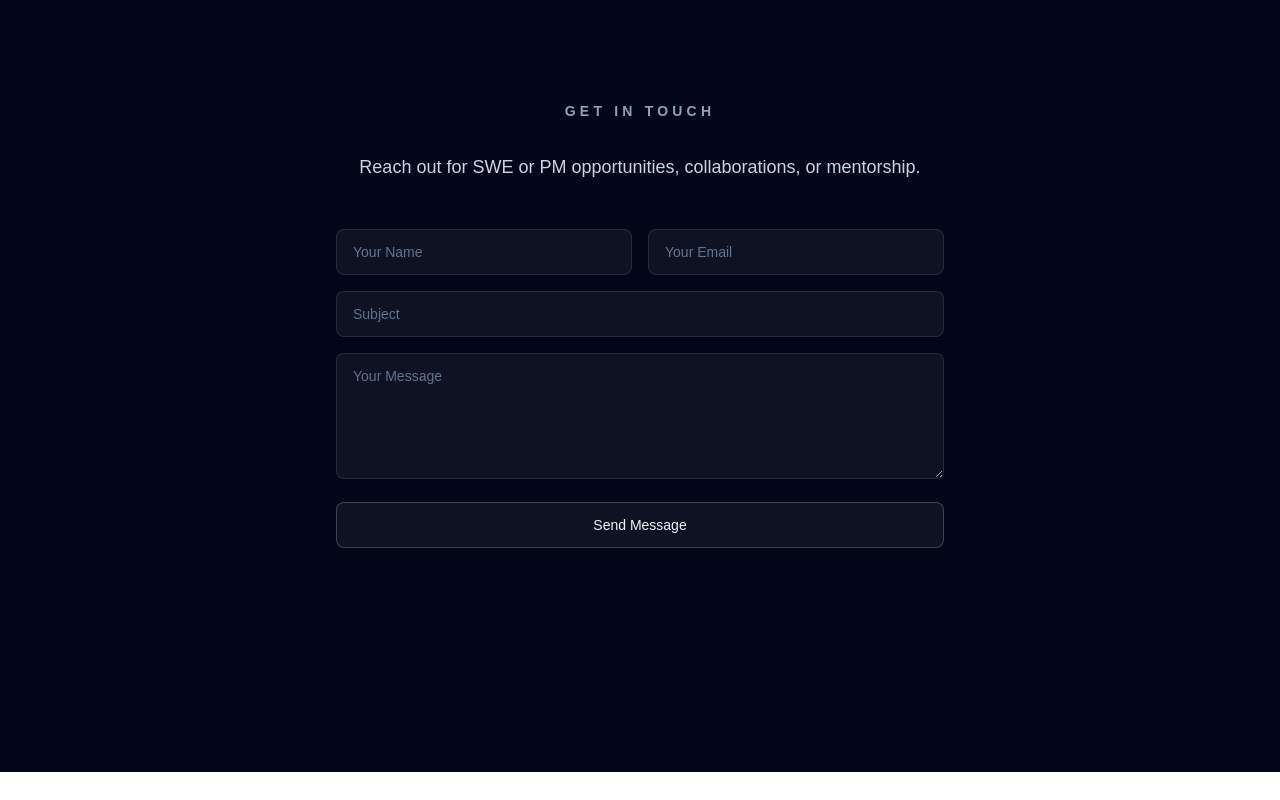
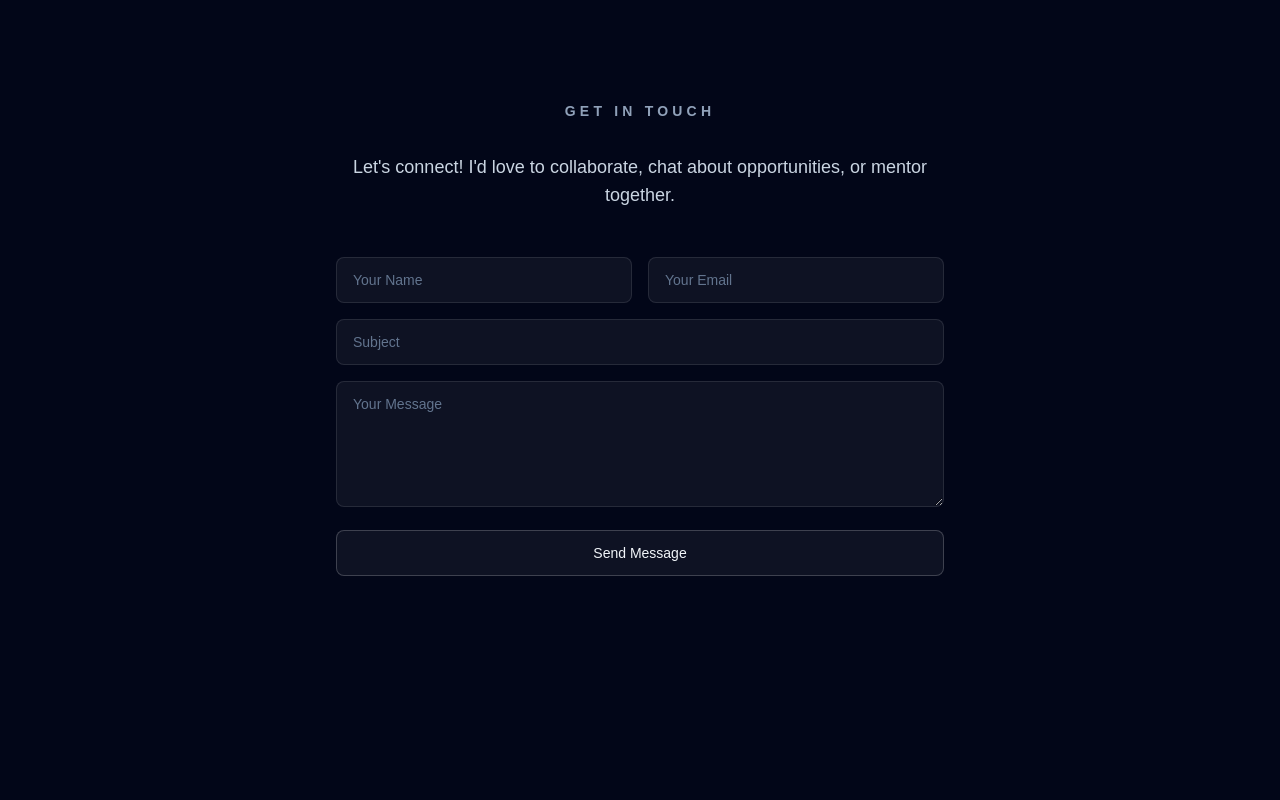
Before and after one commit to MohitUnecha/Mohit-Unecha-s-Portfolio-Website, a Next.js app in the folder frontend/: page / in a window 1280 px wide. Shown: the part 6787-7587 px from the top of the page. Before the commit the page ends 7559 px from the top, so only its background shows below. Built offline with nearby package versions, Linux system fonts and the light colour scheme.

Commit message:
Update contact text to be more kind and ensure cursor works with Jarvis chatbot

```diff
--- a/frontend/src/app/page.tsx
+++ b/frontend/src/app/page.tsx
@@ -498,7 +498,7 @@ export default function Home() {
               Get In Touch
             </h2>
             <p className={`mx-auto mb-12 text-center text-lg ${bodyTextClass}`}>
-              Reach out for SWE or PM opportunities, collaborations, or mentorship.
+              Let's connect! I'd love to collaborate, chat about opportunities, or mentor together.
             </p>
 
             <form
--- a/frontend/src/components/ChatbotPanel.tsx
+++ b/frontend/src/components/ChatbotPanel.tsx
@@ -122,7 +122,7 @@ export default function ChatbotPanel({ isDarkMode = true }: { isDarkMode?: boole
                 }
               }}
               placeholder="Ask about Mohit..."
-              className={`flex-1 rounded-full border border-white/10 bg-white/10 px-3 py-2 text-xs text-white placeholder:text-slate-200/70 focus:outline-none focus:ring-2 ${
+              className={`pointer-events-auto flex-1 rounded-full border border-white/10 bg-white/10 px-3 py-2 text-xs text-white placeholder:text-slate-200/70 transition focus:outline-none focus:ring-2 ${
                 isDarkMode ? "focus:ring-emerald-300/60" : "focus:ring-blue-300/60"
               }`}
             />
@@ -130,7 +130,7 @@ export default function ChatbotPanel({ isDarkMode = true }: { isDarkMode?: boole
               type="button"
               onClick={handleSend}
               disabled={isLoading}
-              className={`rounded-full px-4 py-2 text-xs font-semibold text-slate-900 transition disabled:cursor-not-allowed disabled:opacity-60 ${
+              className={`pointer-events-auto rounded-full px-4 py-2 text-xs font-semibold text-slate-900 transition disabled:cursor-not-allowed disabled:opacity-60 ${
                 isDarkMode
                   ? "bg-emerald-400 hover:bg-emerald-300"
                   : "bg-blue-400 hover:bg-blue-300"
@@ -147,7 +147,7 @@ export default function ChatbotPanel({ isDarkMode = true }: { isDarkMode?: boole
       <button
         type="button"
         onClick={() => setIsOpen((prev) => !prev)}
-        className={`flex items-center gap-3 rounded-full border border-white/10 px-4 py-3 text-sm font-semibold text-slate-900 shadow-lg transition ${
+        className={`pointer-events-auto flex items-center gap-3 rounded-full border border-white/10 px-4 py-3 text-sm font-semibold text-slate-900 shadow-lg transition duration-300 ${
           isDarkMode
             ? "bg-emerald-400/90 hover:bg-emerald-300"
             : "bg-blue-400/90 hover:bg-blue-300"
```
